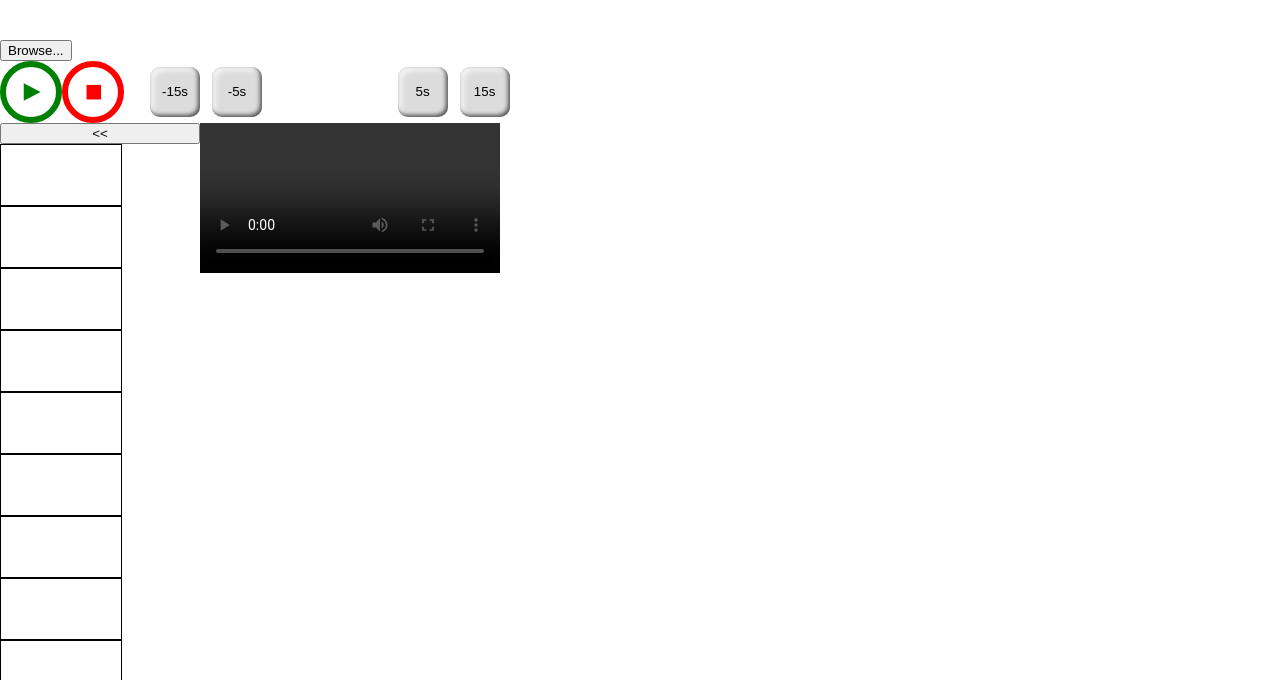
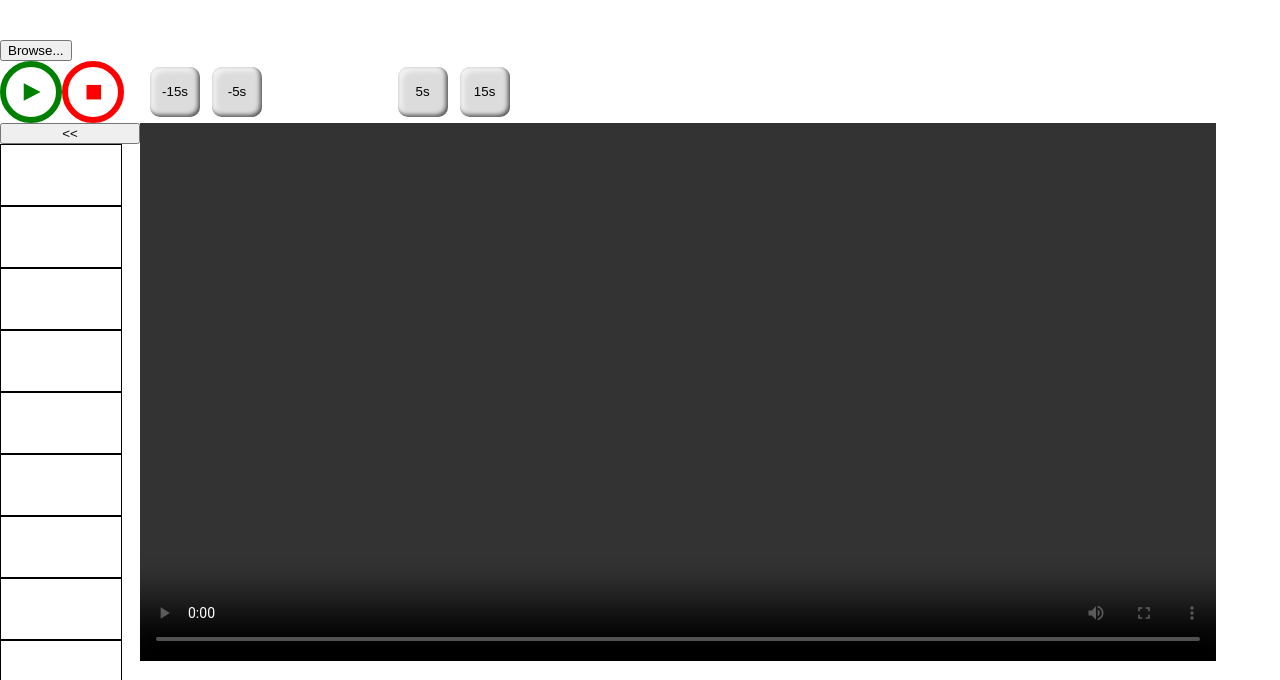
Before and after one commit to fliedonion/html5localvideofileplayer, a website with bundled scripts: page index.html in a window 1280 px wide. Shown: the part 61-741 px from the top of the page. Built offline with nearby package versions, Linux system fonts and the light colour scheme.

Commit message:
style changes.

```diff
--- a/css/style.css
+++ b/css/style.css
@@ -4,8 +4,15 @@ body{
 
 video, input {
     display: block;
-    max-width: 1800px;
+
 }
+
+video {
+    max-width: 85vw;
+    max-height: 70vh;
+    padding-right: 5vw;
+}
+
 
 #videoContainer{
     margin: 0;
@@ -16,6 +23,15 @@ video, input {
     flex-direction: row;
     align-items: flex-start;
 }
+
+#videoContainer #sidebar {
+    flex-grow: 0;
+}
+#videoContainer video {
+    flex-grow: 1;
+}
+
+
 #smallPreviewHiddenCover{
     content: '';
     display: none;
@@ -33,9 +49,11 @@ video, input {
     flex-direction: column;
     margin: 0;
     padding: 0;
-    width: 200px;
-    min-width: 40px;
-    min-height: 800px;
+    width: 10vw;
+    height: 70vh;
+    min-width: 140px;
+    min-height: 40vh;
+    overflow-y: scroll;
 }
 
 input {
```
